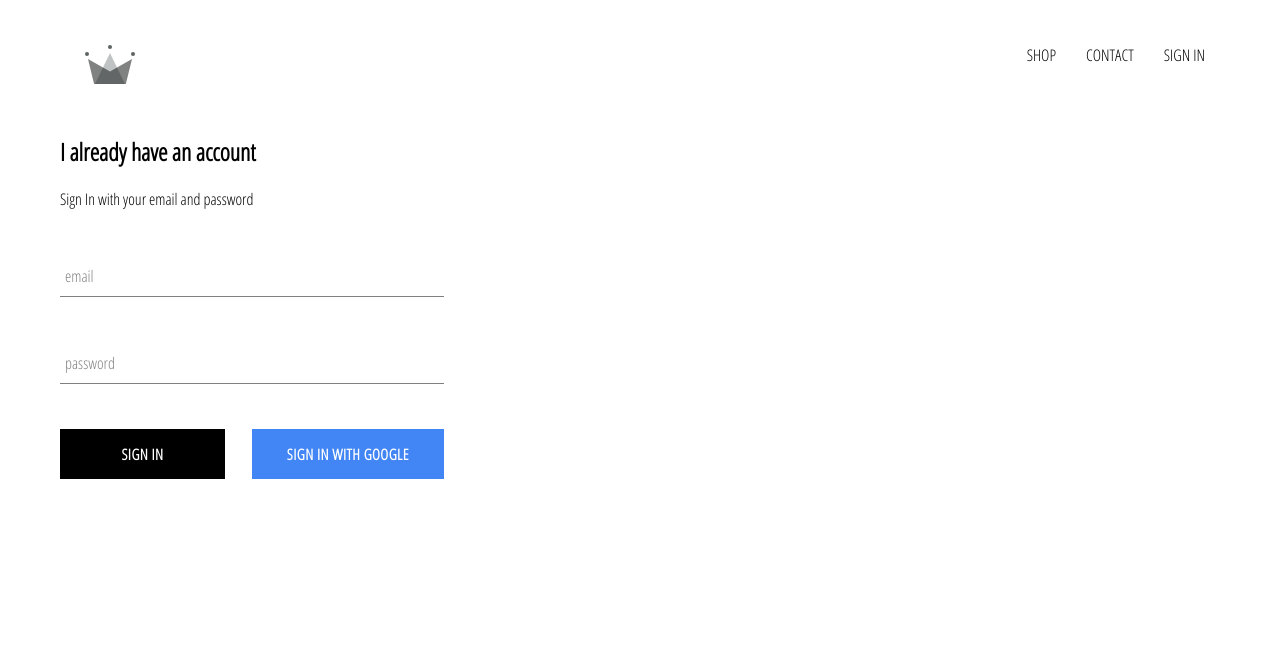
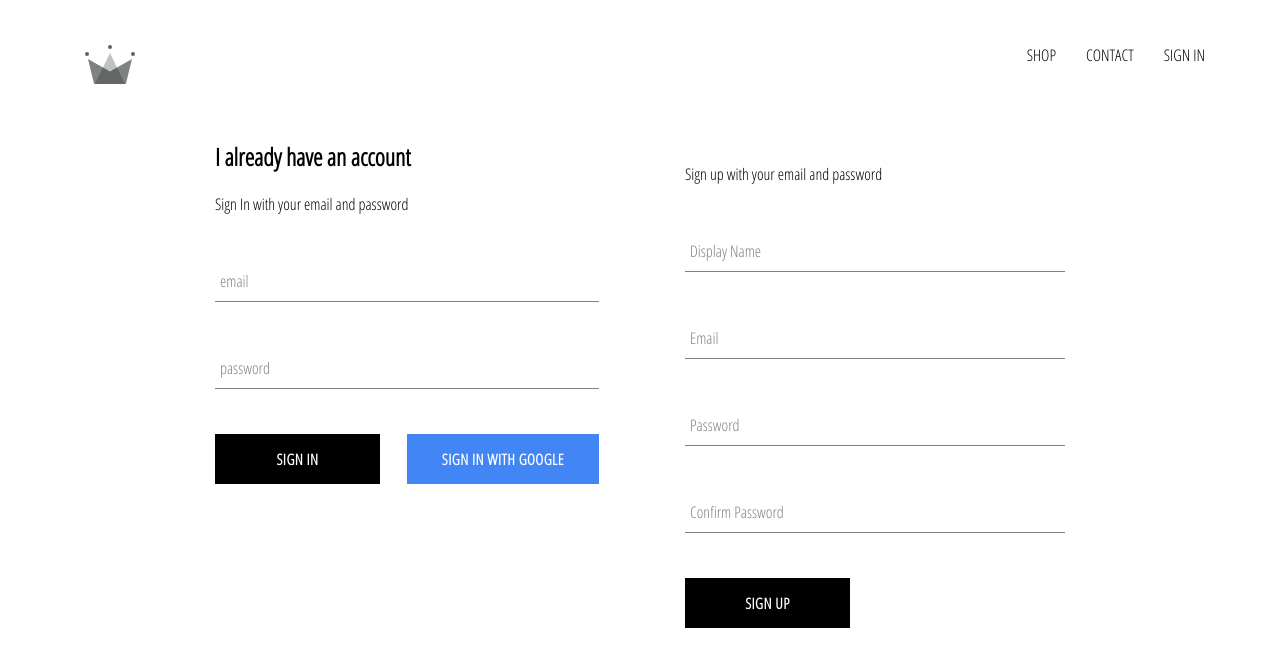
Before and after one commit to Exlaza/lazax-clothing, a React (Create React App) app: page /signin in a window 1280 px wide. Shown: the top 666 px of the page. Built offline with nearby package versions, Linux system fonts and the light colour scheme; no server answers.

Commit message:
feat: Sign up with email and password

```diff
--- a/src/App.js
+++ b/src/App.js
@@ -7,14 +7,13 @@ import Homepage from "./pages/homepage/homepage.component";
 import ShopPage from "./pages/shop/shop.component";
 import Header from "./components/header/header.component";
 import SignInAndSignUp from "./pages/sign-in-and-sign-up/sign-in-and-sign-up.component";
-import { auth } from "./firebase/firebase.utils";
-
+import { auth, createUserProfileDocument } from "./firebase/firebase.utils";
 
 const HatsPage = () => (
   <div>
     <h1>Hats Page</h1>
   </div>
-)
+);
 
 class App extends React.Component {
   constructor(props) {
@@ -22,21 +21,37 @@ class App extends React.Component {
 
     this.state = {
       currentUser: null
-    }
+    };
   }
 
   unsubscribeFromAuth = null;
 
   componentDidMount() {
-    this.unsubscribeFromAuth = auth.onAuthStateChanged(user => {
-      this.setState({currentUser: user})
-    })
+    this.unsubscribeFromAuth = auth.onAuthStateChanged(async userAuth => {
+      if (userAuth) {
+        const userRef = await createUserProfileDocument(userAuth);
+        userRef.onSnapshot(snapshot => {
+          this.setState(
+            {
+              currentUser: {
+                id: snapshot.id,
+                ...snapshot.data()
+              }
+            },
+            () => {
+              console.log(this.state);
+            }
+          );
+        });
+      } else {
+        this.setState({ currentUser: userAuth });
+      }
+    });
   }
 
   componentWillUnmount() {
-    this.unsubscribeFromAuth()
+    this.unsubscribeFromAuth();
   }
-
 
   render() {
     return (
--- /dev/null
+++ b/src/components/sign-up/sign-up.component.jsx
@@ -0,0 +1,96 @@
+import React from "react";
+
+import "./sign-up.styles.scss";
+import FormInput from "../form-input/form-input.component";
+import CustomButton from "../custom-button/custom-button.component";
+import { auth, createUserProfileDocument } from "../../firebase/firebase.utils";
+
+class SignUp extends React.Component {
+  constructor() {
+    super();
+
+    this.state = {
+      displayName: "",
+      email: "",
+      password: "",
+      confirmPassword: ""
+    };
+  }
+
+  handleSubmit = async event => {
+    event.preventDefault();
+    const { displayName, email, password, confirmPassword } = this.state;
+
+    if (password !== confirmPassword) {
+      alert("Passwords don't match");
+      return;
+    }
+
+    try {
+      const { user } = await auth.createUserWithEmailAndPassword(
+        email,
+        password
+      );
+
+      await createUserProfileDocument(user, { displayName });
+
+      this.setState({
+        displayName: "",
+        password: "",
+        email: "",
+        confirmPassword: ""
+      });
+    } catch (error) {
+      console.log("Error in signing up", error.message);
+    }
+  };
+
+  handleChange = event => {
+    const { name, value } = event.target;
+    this.setState({ [name]: value });
+  };
+
+  render() {
+    const { displayName, email, password, confirmPassword } = this.state;
+
+    return (
+      <div className="sign-up">
+        <h1 className="title"></h1>
+        <span>Sign up with your email and password</span>
+        <form className="sign-up-form" onSubmit={this.handleSubmit}>
+          <FormInput
+            type="text"
+            name="displayName"
+            value={displayName}
+            onChange={this.handleChange}
+            label="Display Name"
+          />
+          <FormInput
+            type="email"
+            name="email"
+            value={email}
+            onChange={this.handleChange}
+            label="Email"
+          />
+          <FormInput
+            type="password"
+            name="password"
+            value={password}
+            onChange={this.handleChange}
+            label="Password"
+          />
+          <FormInput
+            type="password"
+            name="confirmPassword"
+            value={confirmPassword}
+            onChange={this.handleChange}
+            label="Confirm Password"
+          />
+          <CustomButton type="submit">SIGN UP</CustomButton>
+        </form>
+      </div>
+    );
+  }
+}
+
+export default SignUp;
--- /dev/null
+++ b/src/components/sign-up/sign-up.styles.scss
@@ -0,0 +1,10 @@
+.sign-up {
+  display: flex;
+  flex-direction: column;
+
+  width: 380px;
+
+  .title {
+    margin: 10px, 0px;
+  }
+}
--- a/src/firebase/firebase.utils.js
+++ b/src/firebase/firebase.utils.js
@@ -14,6 +14,35 @@ const config = {
     measurementId: "G-9T1TY9EQ2M"
 };
 
+export const createUserProfileDocument = async (userAuth, additionalData) => {
+    if (!userAuth) {
+        return
+    }
+
+    const userRef = firestore.doc(`users/${userAuth.uid}`);
+    const snapShot = await userRef.get()
+
+    if (!snapShot.exists) {
+        const {displayName, email} = userAuth;
+        const createdAt = new Date();
+
+        try {
+            await userRef.set({
+                displayName,
+                email,
+                createdAt,
+                ...additionalData
+            })
+        } catch(error) {
+            console.log('User not created', error.message);
+        }
+
+    }
+
+    return userRef;
+
+}
+
 firebase.initializeApp(config);
 
 export const auth = firebase.auth();
--- a/src/pages/sign-in-and-sign-up/sign-in-and-sign-up.component.js
+++ b/src/pages/sign-in-and-sign-up/sign-in-and-sign-up.component.js
@@ -2,10 +2,12 @@ import React from 'react';
 
 import './sign-in-and-sign-up.styles.scss'
 import SignIn from '../../components/sign-in/sign-in.component';
+import SignUp from '../../components/sign-up/sign-up.component';
 
 const SignInAndSignUp = () => (
     <div className='sign-in-and-sign-up'>
         <SignIn />
+        <SignUp />
     </div>
 )
 
--- a/src/pages/sign-in-and-sign-up/sign-in-and-sign-up.styles.scss
+++ b/src/pages/sign-in-and-sign-up/sign-in-and-sign-up.styles.scss
@@ -0,0 +1,6 @@
+.sign-in-and-sign-up {
+    width: 850px;
+    display: flex;
+    justify-content: space-between;
+    margin: 30px auto;
+}
```
